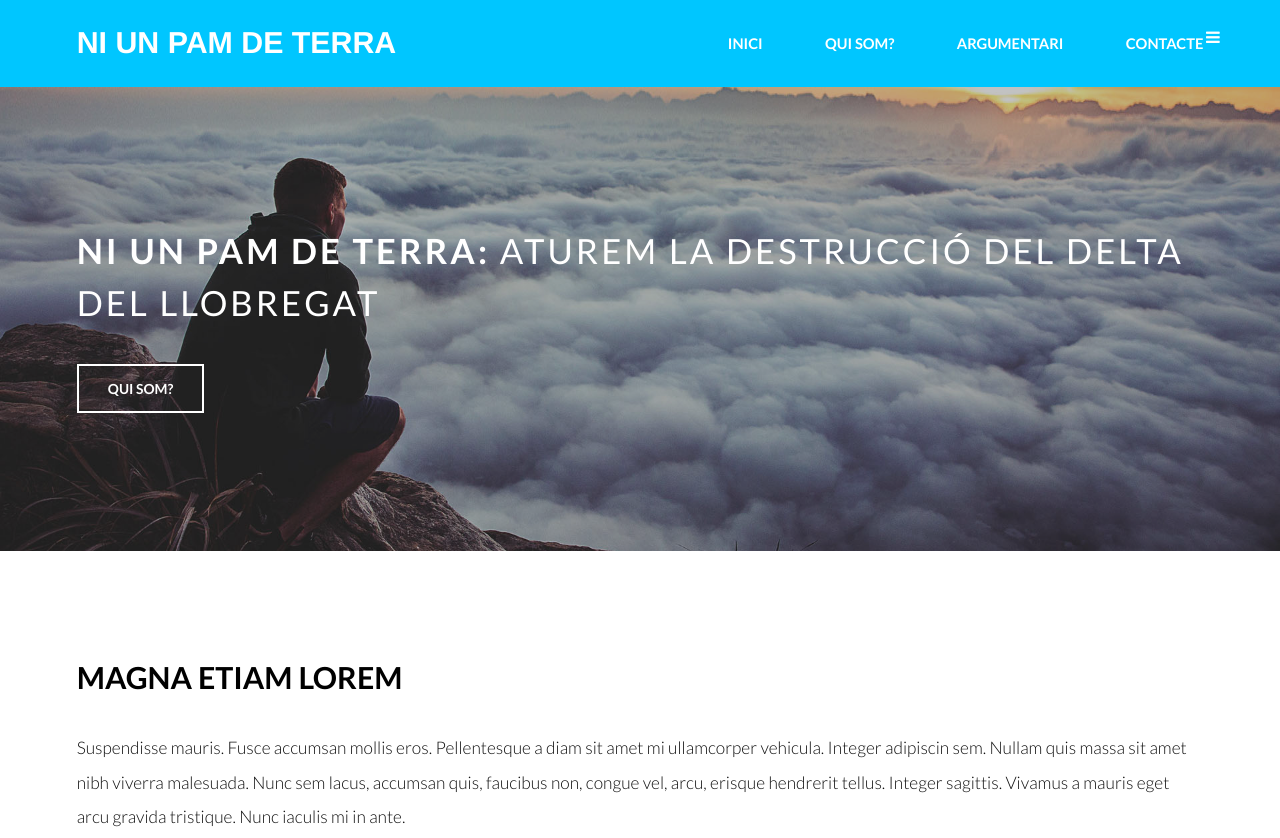
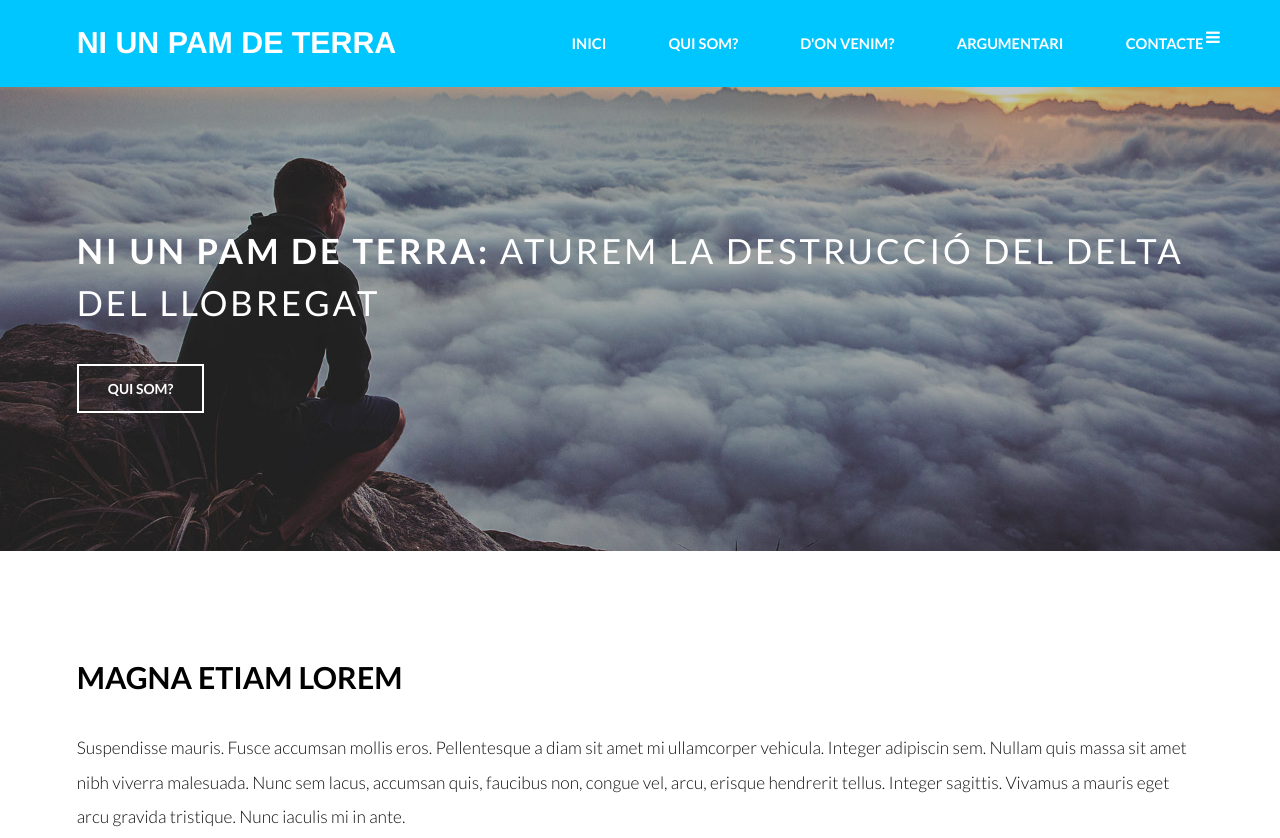
Before and after one commit to niunpamdeterra/niunpamdeterra.github.io, a plain HTML site: page index.html in a window 1280 px wide. Shown: the top 838 px of the page. Drawn offline with Linux system fonts and the light colour scheme.

Commit message:
Update header.html

```diff
--- a/header.html
+++ b/header.html
@@ -4,6 +4,7 @@
         <nav id="nav">
             <a href="index.html">Inici</a>
             <a href="quisom.html">Qui som?</a>
+            <a href="donvenim.html">D'on venim?</a>
             <a href="argumentari.html">Argumentari</a>
             <a href="contacte.html">Contacte</a>
         </nav>
```
